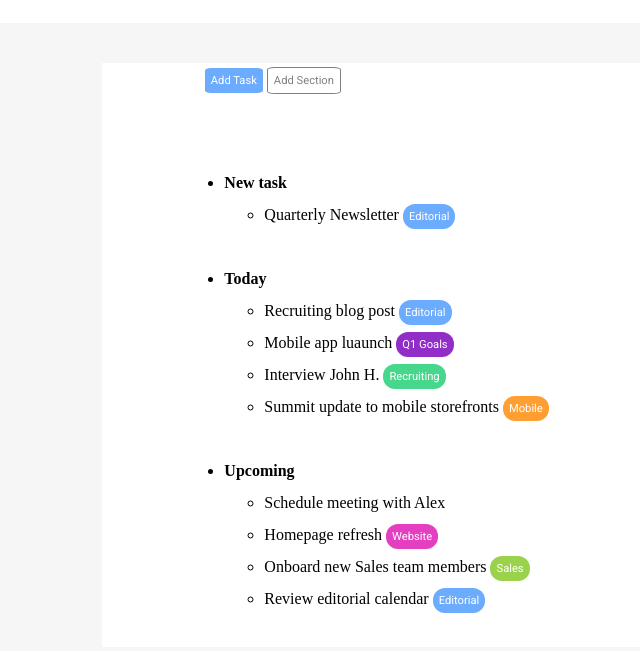
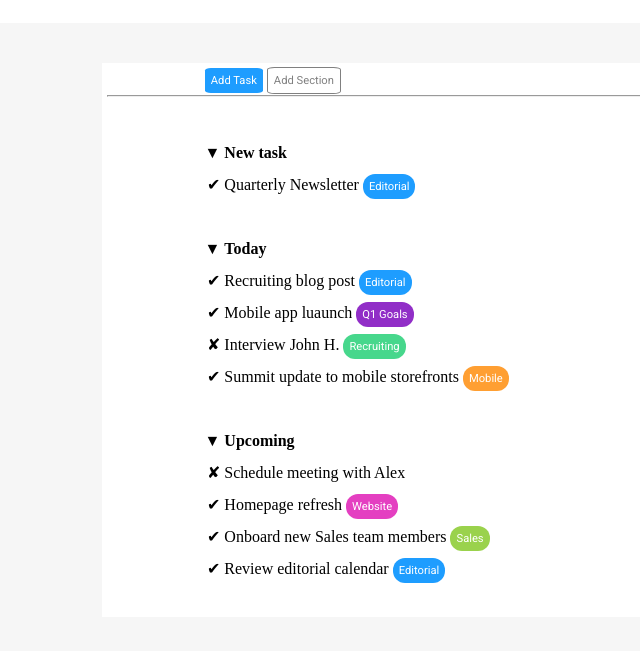
Before and after one commit to DanielPioFalabella/html-css-toboolist, a plain HTML site: page index.html in a window 1280 px wide. Shown: the part 77-728 px from the top of the page, without its empty margins (0-640 px from the left). Drawn offline with Linux system fonts and the light colour scheme.

Commit message:
style: miglioramento bottoni

```diff
--- a/css/style.css
+++ b/css/style.css
@@ -4,7 +4,7 @@
 /* UTILITY CLASS */
 .button-blu {
     display: inline-block;
-    background-color: rgb(108, 172, 255);
+    background-color: rgb(30, 157, 255);
     color: white;
     border: 0;
     border-radius: 10%;
@@ -142,3 +142,27 @@ header {
     margin: 0 auto;
     background-color: rgb(0, 0, 255);
 }
+
+hr {
+    background-color: gainsboro;
+    color: gainsboro;
+    margin-left: 5px;
+    margin-right: 5px;
+}
+
+.freccia {
+  list-style-type: "▼ ";
+}
+
+.check {
+    list-style-type: "✔ ";
+}
+
+
+.crocetta {
+    list-style-type: "✘ ";
+}
+
+.no-padding {
+    padding-left: 0;
+}
--- a/index.html
+++ b/index.html
@@ -28,33 +28,33 @@
             <button class="button-blu">Add Task</button>
             <button class="button-bianco">Add Section</button>
         </span>
-        <br>
+        <hr>
 
         <div class="lista-task">
             <ul>
-                <li><span class="titoletto">New task</span>
-                    <ul>
-                        <li>Quarterly Newsletter <button class="button-blu bordo-arrotondato">Editorial</button></li>
+                <li class="freccia"><span class="titoletto">New task</span>
+                    <ul class="no-padding">
+                        <li class="check">Quarterly Newsletter <button class="button-blu bordo-arrotondato">Editorial</button></li>
                     </ul>
                 </li>
                 <br>
 
-                <li><span class="titoletto">Today</span>
-                    <ul>
-                        <li>Recruiting blog post <button class="button-blu bordo-arrotondato">Editorial</button></li>
-                        <li>Mobile app luaunch <button class="button-viola bordo-arrotondato">Q1 Goals</button></li>
-                        <li>Interview John H. <button class="button-verde bordo-arrotondato">Recruiting</button></li>
-                        <li>Summit update to mobile storefronts <button class="button-arancione bordo-arrotondato">Mobile</button></li>
+                <li class="freccia"><span class="titoletto">Today</span>
+                    <ul class="no-padding">
+                        <li class="check">Recruiting blog post <button class="button-blu bordo-arrotondato">Editorial</button></li>
+                        <li class="check">Mobile app luaunch <button class="button-viola bordo-arrotondato">Q1 Goals</button></li>
+                        <li class="crocetta">Interview John H. <button class="button-verde bordo-arrotondato">Recruiting</button></li>
+                        <li class="check">Summit update to mobile storefronts <button class="button-arancione bordo-arrotondato">Mobile</button></li>
                     </ul>
                 </li>
                 <br>
 
-                <li><span class="titoletto">Upcoming</span>
-                    <ul>
-                        <li>Schedule meeting with Alex</li>
-                        <li>Homepage refresh <button class="button-fuxia bordo-arrotondato">Website</button></li>
-                        <li>Onboard new Sales team members <button class="button-verde-oliva bordo-arrotondato">Sales</button></li>
-                        <li>Review editorial calendar <button class="button-blu bordo-arrotondato">Editorial</button></li>
+                <li class="freccia"><span class="titoletto">Upcoming</span>
+                    <ul class="no-padding">
+                        <li  class="crocetta">Schedule meeting with Alex</li>
+                        <li class="check">Homepage refresh <button class="button-fuxia bordo-arrotondato">Website</button></li>
+                        <li class="check">Onboard new Sales team members <button class="button-verde-oliva bordo-arrotondato">Sales</button></li>
+                        <li class="check">Review editorial calendar <button class="button-blu bordo-arrotondato">Editorial</button></li>
                         <br>
                     </ul>
                 </li>
```
